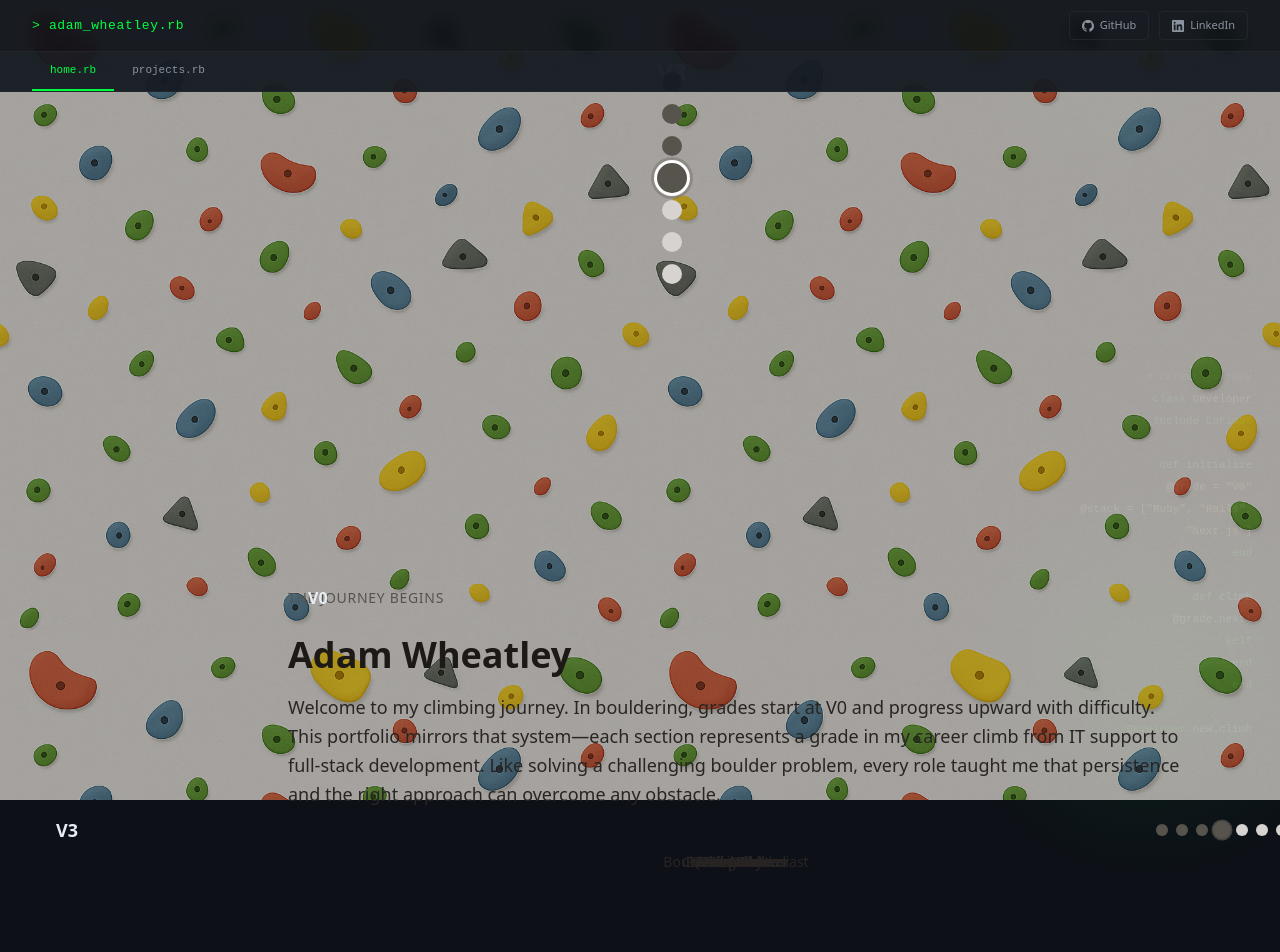
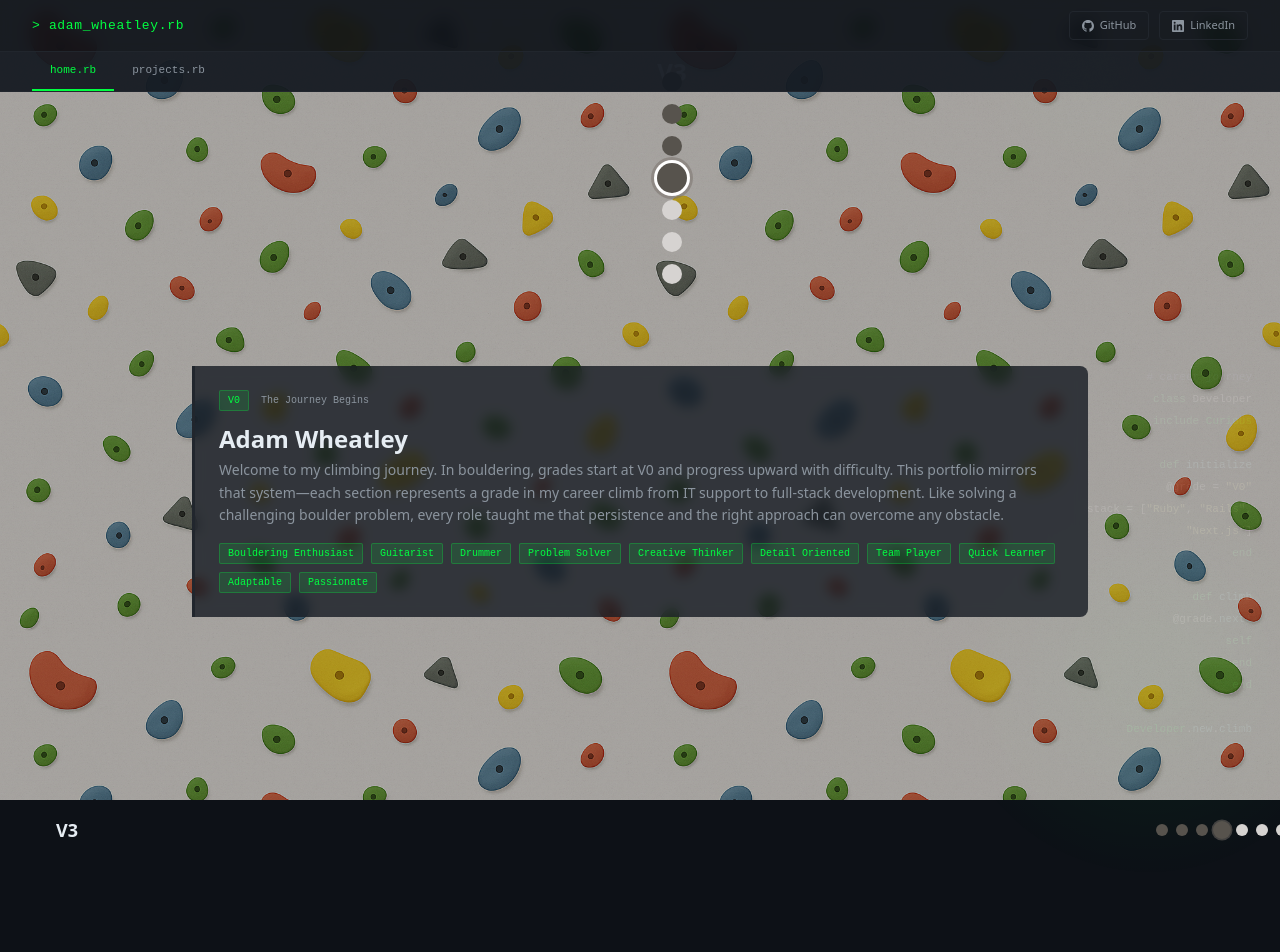
Before and after one commit to A-Wheeto/adamwheatley.net, a Next.js app: page / in a window 1280 px wide. Shown: the top 952 px of the page. Built offline with nearby package versions, Linux system fonts and the light colour scheme.

Commit message:
refactor: rebuild CareerCard with terminal green design and V6 aspirational treatment

```diff
--- a/src/components/CareerCard.tsx
+++ b/src/components/CareerCard.tsx
@@ -2,58 +2,59 @@ import { Grade } from '@/types/career'
 
 interface CareerCardProps {
   grade: Grade
-  isLastSection: boolean
+  isActive: boolean
 }
 
-export default function CareerCard({ grade, isLastSection }: CareerCardProps) {
-  return (
-    <div className="block fixed p-8 md:p-12 lg:p-16 transition-all duration-500">
-      <div className="relative z-10 p-8">
-        {/* Grade Badge */}
-        <div className="flex flex-col sm:flex-row items-start sm:items-center gap-2 sm:gap-4 mb-3 md:mb-6">
-          <span className="block fixed accent px-4 py-2 md:px-5 md:py-2.5 font-bold text-sm md:text-base" style={{ display: 'inline-block' }}>
-            {grade.grade}
-          </span>
-          <span className="text-xs md:text-sm uppercase tracking-wider text-stone-600 dark:text-stone-300 font-medium">
-            {grade.year}
-          </span>
+export default function CareerCard({ grade, isActive }: CareerCardProps) {
+  const isAspirational = grade.grade === 'V6'
+
+  if (isAspirational) {
+    return (
+      <div className="career-card-aspirational">
+        <div className="flex items-center gap-3 mb-3">
+          <span className="grade-badge-dim">{grade.grade}</span>
+          <span className="card-date" style={{ opacity: 0.6 }}>{grade.year}</span>
         </div>
-
-        {/* Role Title */}
-        <h2 className="text-2xl sm:text-3xl md:text-3xl lg:text-4xl font-bold mb-2 md:mb-4 leading-tight text-stone-900 dark:text-stone-100">
+        <h2
+          className="text-2xl font-bold mb-1"
+          style={{ color: 'rgba(230, 237, 243, 0.6)' }}
+        >
           {grade.role}
         </h2>
-
-        {/* Description with better spacing */}
-        <p className="text-sm sm:text-base md:text-lg text-stone-800 dark:text-stone-200 mb-3 md:mb-6 lg:mb-8 leading-relaxed font-medium">
+        <p
+          className="text-sm mb-4 leading-relaxed"
+          style={{ color: 'rgba(139, 148, 158, 0.6)' }}
+        >
           {grade.description}
         </p>
-
-        {/* Skills with blocks.css pills */}
-        <div className="hidden sm:flex flex-wrap gap-2 md:gap-3 justify-center">
-          {grade.skills.map((skill, index) => (
-            <span
-              key={index}
-              className="block round fixed px-3 py-2 md:px-4 md:py-2.5 text-xs md:text-sm font-medium text-stone-800 dark:text-stone-200"
-              style={{ display: 'inline-block' }}
-            >
-              {skill}
-            </span>
+        <div className="flex flex-wrap gap-2">
+          {grade.skills.map((skill) => (
+            <span key={skill} className="skill-tag-dim">{skill}</span>
           ))}
         </div>
+      </div>
+    )
+  }
 
-        {/* CTA on last section */}
-        {isLastSection && (
-          <div className="mt-4 md:mt-8 flex justify-center">
-            <a
-              href="/projects"
-              className="block accent px-6 py-3 md:px-8 md:py-4 font-bold uppercase tracking-wide text-sm md:text-base text-white no-underline"
-            >
-              View My Routes (Projects)
-            </a>
-          </div>
-        )}
+  return (
+    <div className={`career-card${isActive ? ' career-card-active' : ''}`}>
+      <div className="flex items-center gap-3 mb-3">
+        <span className="grade-badge">{grade.grade}</span>
+        <span className="card-date">{grade.year}</span>
       </div>
+      <h2 className="text-2xl font-bold mb-1" style={{ color: '#e6edf3' }}>
+        {grade.role}
+      </h2>
+      <p className="text-sm mb-4 leading-relaxed" style={{ color: 'var(--muted)' }}>
+        {grade.description}
+      </p>
+      {grade.skills.length > 0 && (
+        <div className="flex flex-wrap gap-2">
+          {grade.skills.map((skill) => (
+            <span key={skill} className="skill-tag">{skill}</span>
+          ))}
+        </div>
+      )}
     </div>
   )
 }
```
